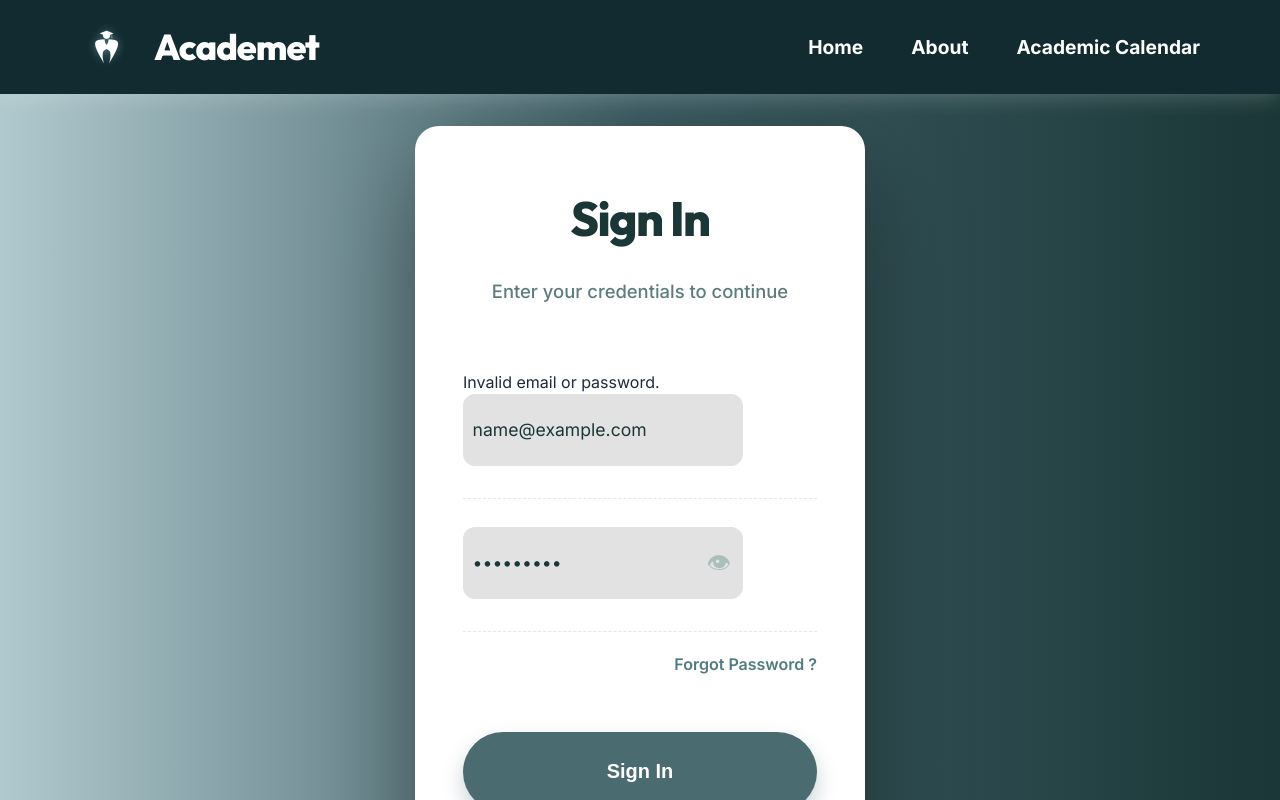
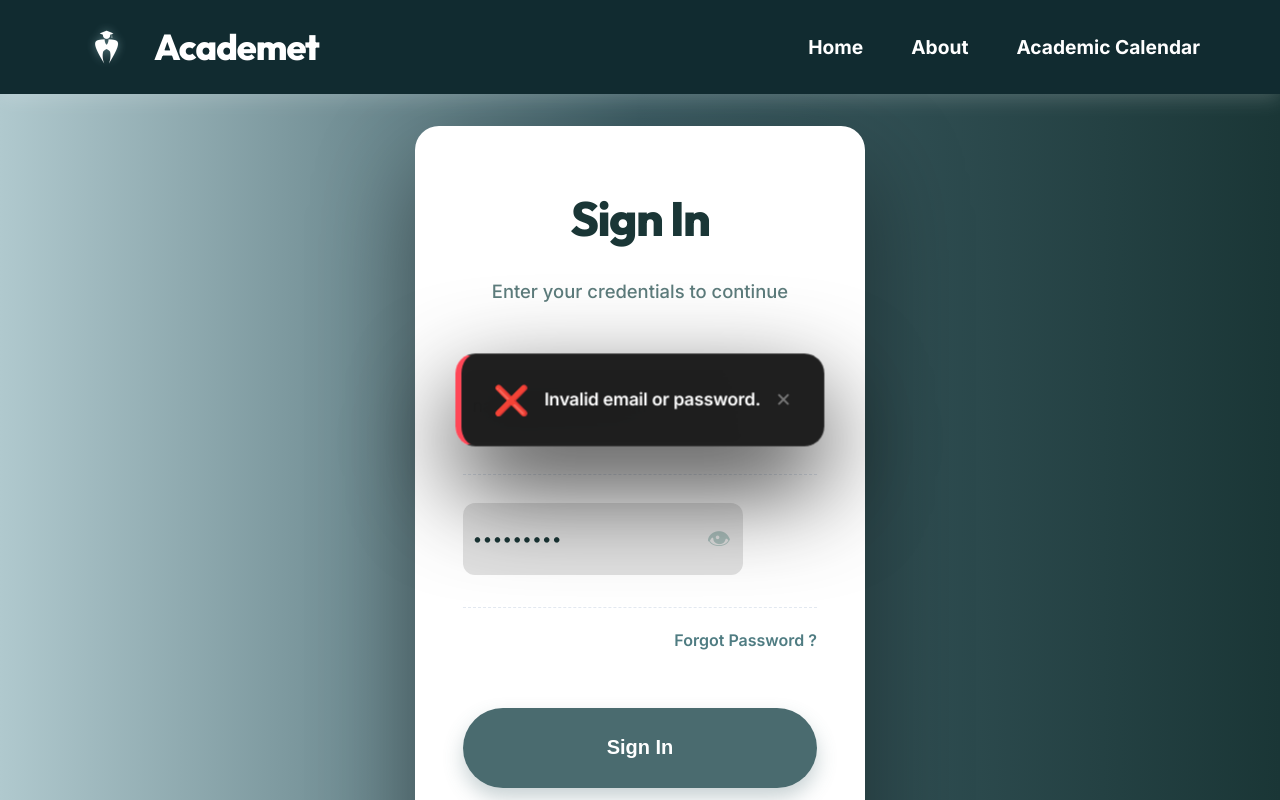
Before and after one commit to KKPremarathna/student-result-summarization-system, a React (Create React App) app in the folder client/: page /SignIn in a window 1280 px wide. Both pictures are taken after typing "name@example.com", "Sample123" into the empty fields and a click on the button "Sign In". Shown: the top 800 px of the page. Built offline with nearby package versions, Linux system fonts and the light colour scheme; no server answers.

Commit message:
add popup message to signup signin for all error and succefully messages

```diff
--- a/client/src/pages/signIn.jsx
+++ b/client/src/pages/signIn.jsx
@@ -1,8 +1,9 @@
-import React, { useState } from "react";
+import React, { useState, useEffect } from "react";
 import { Link, useNavigate } from "react-router-dom";
 import InnerNavbar from "../components/InnerNavbar";
 import axios from "axios";
 import "../styles/signIn.css";
+import "../styles/Toast.css";
 
 function Signin() {
   const navigate = useNavigate();
@@ -11,6 +12,15 @@ function Signin() {
   const [showPassword, setShowPassword] = useState(false);
   const [loading, setLoading] = useState(false);
   const [message, setMessage] = useState({ type: "", text: "" });
+
+  useEffect(() => {
+    if (message.text) {
+      const timer = setTimeout(() => {
+        setMessage({ type: "", text: "" });
+      }, 4000);
+      return () => clearTimeout(timer);
+    }
+  }, [message]);
 
   const handleSubmit = async (e) => {
     e.preventDefault();
@@ -59,18 +69,26 @@ function Signin() {
     <div className="signin-page">
       <InnerNavbar />
 
+      {message.text && (
+        <div className="toast-container">
+          <div className={`toast ${message.type}`}>
+            <div className="toast-content">
+              <span className="toast-icon">
+                {message.type === "success" ? "✅" : "❌"}
+              </span>
+              <span className="toast-message">{message.text}</span>
+            </div>
+            <button className="toast-close" onClick={() => setMessage({ type: "", text: "" })}>✕</button>
+          </div>
+        </div>
+      )}
+
       <main className="signin-container">
         <div className="signin-card">
           <div className="signin-header">
             <h1 className="signin-title">Sign In</h1>
             <p className="signin-subtitle">Enter your credentials to continue</p>
           </div>
-
-          {message.text && (
-            <div className={`message-alert ${message.type}`}>
-              {message.text}
-            </div>
-          )}
 
           <form className="signin-form" onSubmit={handleSubmit}>
             <div className="form-group">
--- a/client/src/pages/signUp.jsx
+++ b/client/src/pages/signUp.jsx
@@ -1,6 +1,7 @@
-import React, { useState } from "react";
+import React, { useState, useEffect } from "react";
 import signupImage from "../assets/images/signup-image.png";
 import "../styles/signup.css";
+import "../styles/Toast.css";
 import InnerNavbar from "../components/InnerNavbar";
 import { Link, useNavigate } from "react-router-dom";
 import axios from "axios";
@@ -19,6 +20,15 @@ function Signup() {
   const [otp, setOtp] = useState(["", "", "", "", "", ""]);
   const [loading, setLoading] = useState(false);
   const [message, setMessage] = useState({ type: "", text: "" });
+
+  useEffect(() => {
+    if (message.text) {
+      const timer = setTimeout(() => {
+        setMessage({ type: "", text: "" });
+      }, 4000);
+      return () => clearTimeout(timer);
+    }
+  }, [message]);
 
   const handleChange = (e) => {
     setFormData({ ...formData, [e.target.name]: e.target.value });
@@ -94,18 +104,26 @@ function Signup() {
     <div className="signup-page">
       <InnerNavbar />
 
+      {message.text && (
+        <div className="toast-container">
+          <div className={`toast ${message.type}`}>
+            <div className="toast-content">
+              <span className="toast-icon">
+                {message.type === "success" ? "✅" : "❌"}
+              </span>
+              <span className="toast-message">{message.text}</span>
+            </div>
+            <button className="toast-close" onClick={() => setMessage({ type: "", text: "" })}>✕</button>
+          </div>
+        </div>
+      )}
+
       <main className="signup-container">
         <div className="signup-card">
           <div className="signup-header">
             <h1 className="signup-title">Create Account</h1>
             <p className="signup-subtitle">Join Academet for secure result analysis</p>
           </div>
-
-          {message.text && (
-            <div className={`message-alert ${message.type}`}>
-              {message.text}
-            </div>
-          )}
 
           <form className="signup-form" onSubmit={handleSubmit}>
             <div className="form-grid">
--- /dev/null
+++ b/client/src/styles/Toast.css
@@ -0,0 +1,87 @@
+.toast-container {
+  position: fixed;
+  top: 50%;
+  left: 50%;
+  transform: translate(-50%, -50%);
+  z-index: 10000;
+  display: flex;
+  flex-direction: column;
+  gap: 10px;
+  pointer-events: none;
+}
+
+.toast {
+  min-width: 350px;
+  max-width: 550px;
+  padding: 1.5rem 2rem;
+  border-radius: 20px;
+  background: rgba(20, 20, 20, 0.95);
+  backdrop-filter: blur(20px);
+  border: 1px solid rgba(255, 255, 255, 0.1);
+  color: white;
+  display: flex;
+  align-items: center;
+  justify-content: space-between;
+  box-shadow: 0 40px 100px rgba(0, 0, 0, 0.8);
+  animation: toastIn 0.5s cubic-bezier(0.175, 0.885, 0.32, 1.275), toastOut 0.5s 3.5s forwards;
+  pointer-events: auto;
+}
+
+.toast.success {
+  border-left: 6px solid #2ed573;
+}
+
+.toast.error {
+  border-left: 6px solid #ff4757;
+}
+
+.toast-content {
+  display: flex;
+  align-items: center;
+  gap: 15px;
+}
+
+.toast-icon {
+  font-size: 1.8rem;
+}
+
+.toast-message {
+  font-size: 1.1rem;
+  font-weight: 600;
+  letter-spacing: -0.2px;
+}
+
+.toast-close {
+  background: transparent;
+  border: none;
+  color: rgba(255, 255, 255, 0.4);
+  cursor: pointer;
+  font-size: 1.2rem;
+  padding: 0 0 0 15px;
+}
+
+.toast-close:hover {
+  color: white;
+}
+
+@keyframes toastIn {
+  from {
+    opacity: 0;
+    transform: scale(0.8);
+  }
+  to {
+    opacity: 1;
+    transform: scale(1);
+  }
+}
+
+@keyframes toastOut {
+  from {
+    opacity: 1;
+    transform: scale(1);
+  }
+  to {
+    opacity: 0;
+    transform: scale(0.8);
+  }
+}
```
